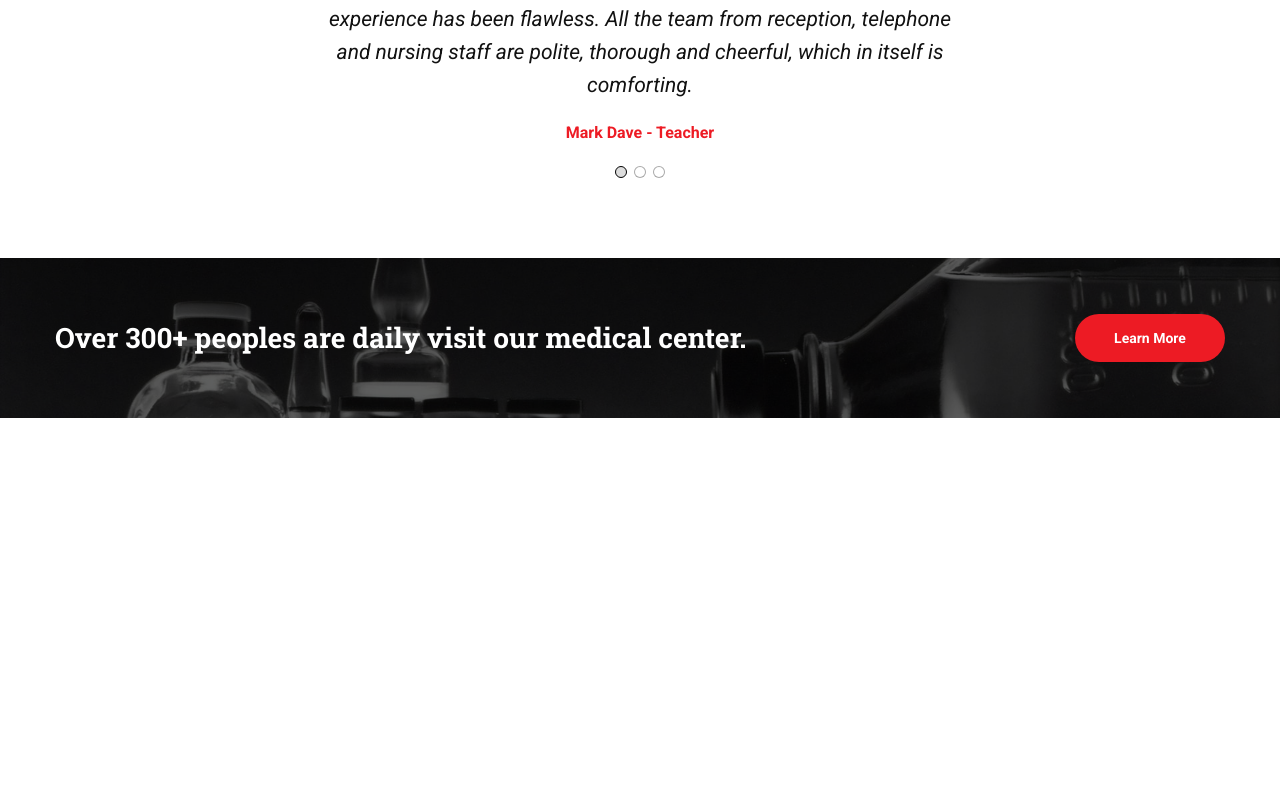
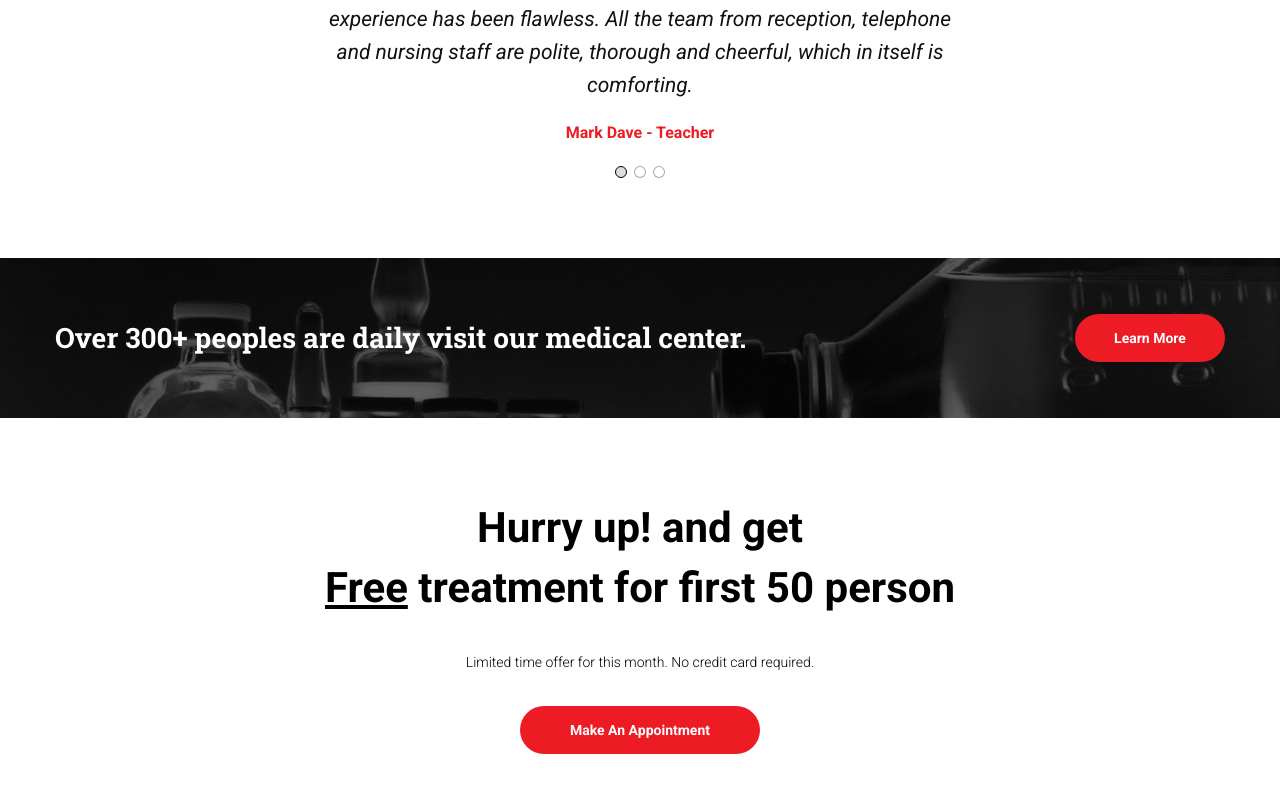
Before and after one commit to Mostafa-HEH/medical-landing-page, a Next.js app: page / in a window 1280 px wide. Shown: the part 3933-4725 px from the top of the page. Before the commit the page ends 4351 px from the top, so only its background shows below. Built offline with nearby package versions, Linux system fonts and the light colour scheme.

Commit message:
add appointment section

```diff
--- /dev/null
+++ b/components/sections/appointment-section/index.js
@@ -0,0 +1,25 @@
+import Wrapper from "../../layouts/wrapper";
+import Button from "../../layouts/button";
+
+import classes from "./styles.module.css";
+
+const Appointment = () => {
+  return (
+    <section className={classes.container}>
+      <Wrapper>
+        <h3 className={classes.head}>
+          Hurry up! and get
+          <br />
+          {<span className={classes.spcial}>Free</span>} treatment for first 50
+          person
+        </h3>
+        <p className={classes.description}>
+          Limited time offer for this month. No credit card required.
+        </p>
+        <Button>Make an Appointment</Button>
+      </Wrapper>
+    </section>
+  );
+};
+
+export default Appointment;
--- /dev/null
+++ b/components/sections/appointment-section/styles.module.css
@@ -0,0 +1,40 @@
+.container {
+  display: flex;
+  flex-direction: column;
+  justify-content: center;
+  align-items: center;
+  padding: 80px 0;
+}
+
+.container > div {
+  display: flex;
+  flex-direction: column;
+  justify-content: center;
+  align-items: center;
+}
+
+.head {
+  font-style: normal;
+  font-weight: 700;
+  font-size: 2.625rem;
+  line-height: 60px;
+  text-align: center;
+  color: #000000;
+}
+
+.spcial {
+  text-decoration: underline;
+}
+
+.description {
+  font-style: normal;
+  font-weight: 300;
+  font-size: 0.875rem;
+  line-height: 60px;
+  text-align: center;
+  color: #000000;
+}
+
+.container button {
+  width: 240px;
+}
--- a/pages/index.js
+++ b/pages/index.js
@@ -9,6 +9,7 @@ import DividerSection from "../components/sections/divider-section";
 import ServicesSection from "../components/sections/services-section";
 import ReviewsSection from "../components/sections/reviews-section";
 import AdSection from "../components/sections/ad-section";
+import Appointment from "../components/sections/appointment-section";
 
 const HomePage = () => {
   return (
@@ -20,6 +21,7 @@ const HomePage = () => {
       <ServicesSection />
       <ReviewsSection />
       <AdSection />
+      <Appointment />
     </Fragment>
   );
 };
```
